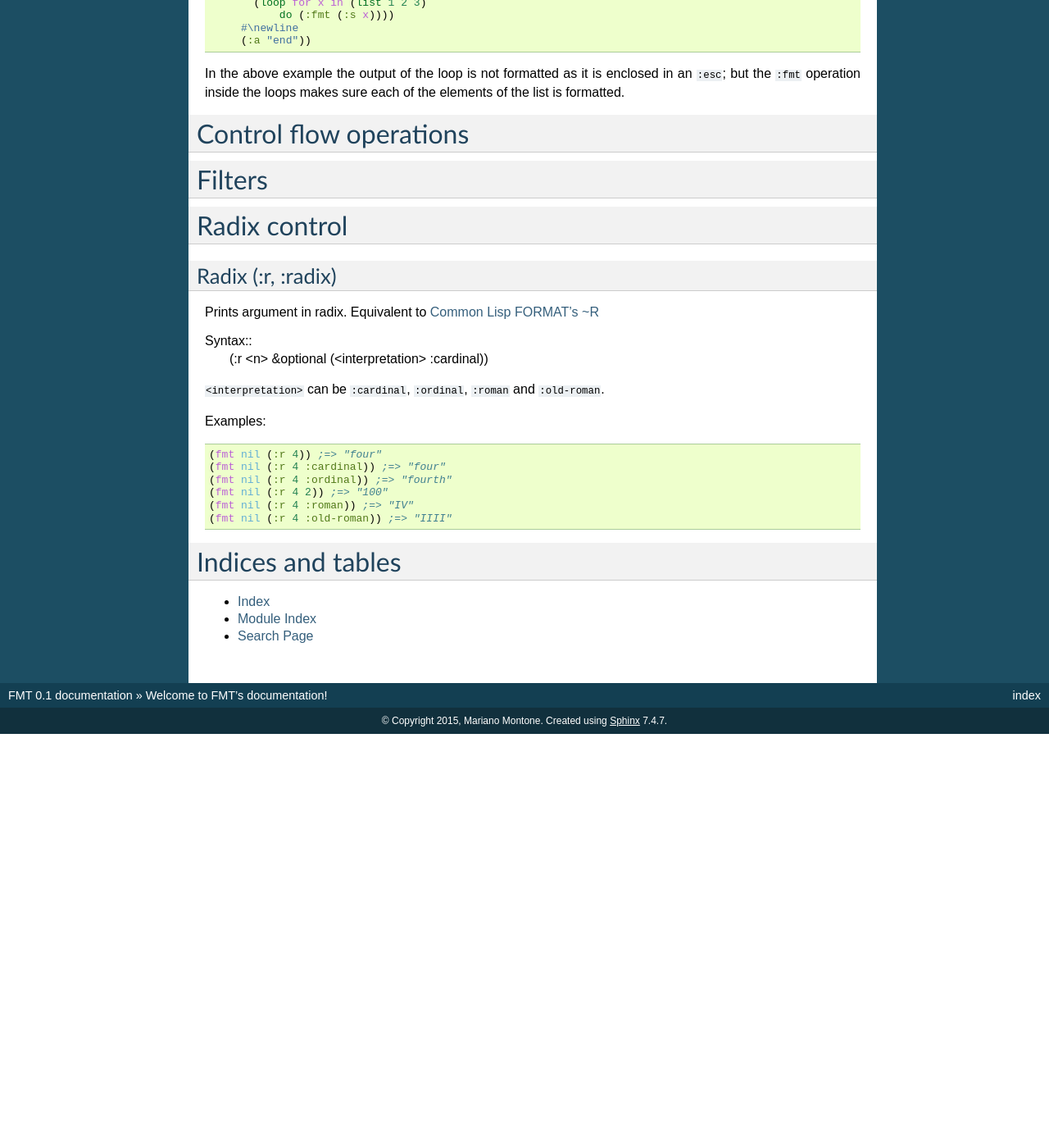
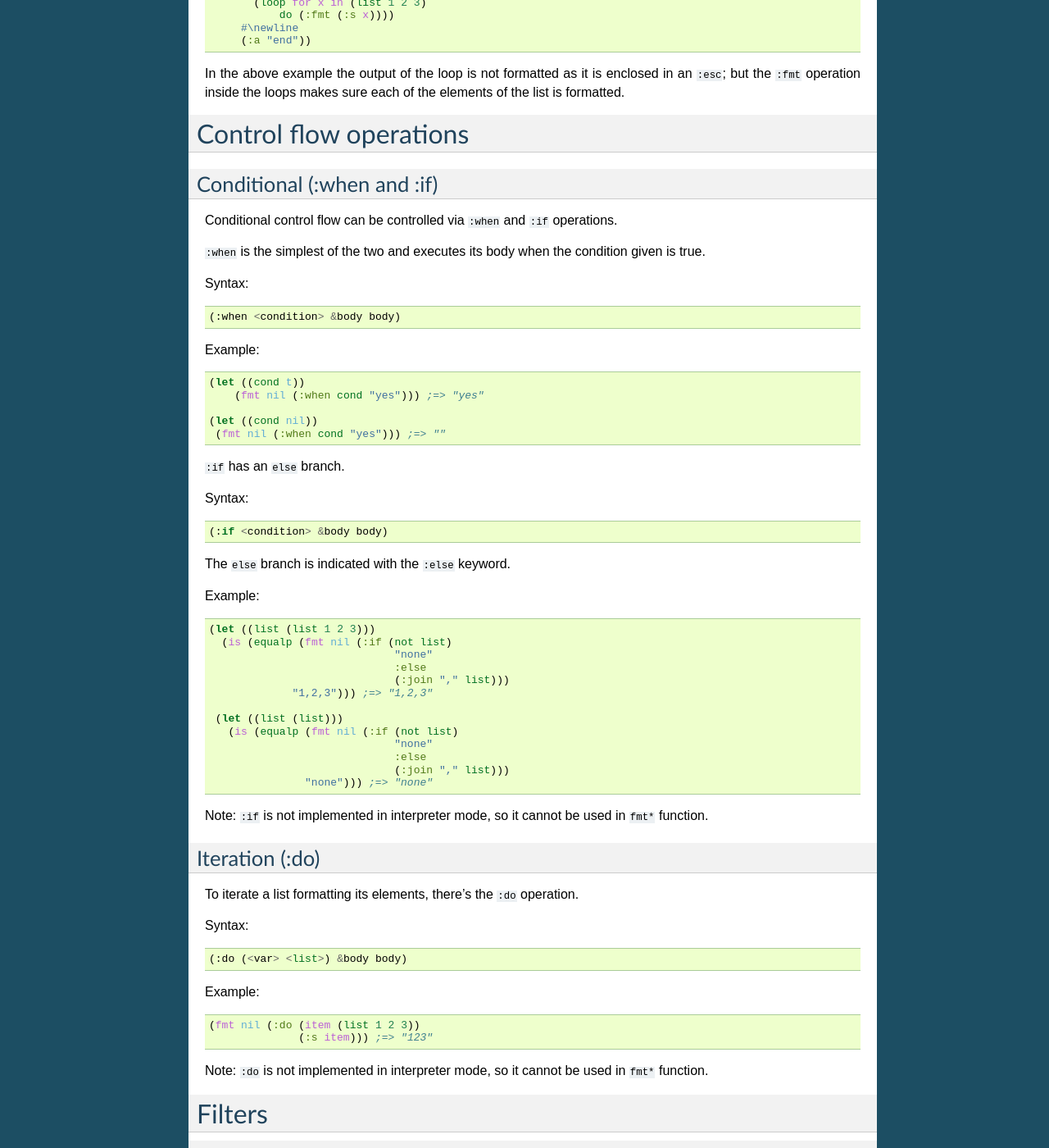
Before and after one commit to mmontone/fmt, a Sphinx documentation site: the page built from doc/source/index.rst, in a window 1280 px wide and 1400 px high, scrolled down 2815 px. Shown: the whole window at 82% size. Built offline with Sphinx 7.4.7, drawn with Linux system fonts in a browser that asks for light colours; before the commit the page ends 3710 px from its top, so only the background shows below that; some of the changed text lies outside the part shown.

Commit message:
Control flow operations documentation

```diff
--- a/doc/source/index.rst
+++ b/doc/source/index.rst
@@ -117,7 +117,7 @@ Special operations:
 ===================
 
 Escaping (:esc and :fmt)
----------------
+------------------------
 
 Use the ``:esc`` directive for disabling formatting in a particular place.
 
@@ -159,6 +159,74 @@ In the above example the output of the loop is not formatted as it is enclosed i
 Control flow operations
 =======================
 
+Conditional (:when and :if)
+---------------------------
+
+Conditional control flow can be controlled via ``:when`` and ``:if`` operations.
+
+``:when`` is the simplest of the two and executes its body when the condition given is true.
+
+Syntax::
+
+  (:when <condition> &body body)
+
+Example:
+
+.. code-block:: common-lisp
+
+   (let ((cond t))
+       (fmt nil (:when cond "yes"))) ;=> "yes"
+
+   (let ((cond nil))
+    (fmt nil (:when cond "yes"))) ;=> ""
+
+``:if`` has an ``else`` branch.
+
+Syntax::
+
+  (:if <condition> &body body)
+
+The ``else`` branch is indicated with the ``:else`` keyword.
+
+Example:
+
+.. code-block:: common-lisp
+
+   (let ((list (list 1 2 3)))
+     (is (equalp (fmt nil (:if (not list)
+ 	 		        "none"
+			        :else
+			        (:join "," list)))
+		"1,2,3"))) ;=> "1,2,3"
+
+    (let ((list (list)))
+      (is (equalp (fmt nil (:if (not list)
+			        "none"
+			        :else
+			        (:join "," list)))
+		  "none"))) ;=> "none"
+
+Note: ``:if`` is not implemented in interpreter mode, so it cannot be used in ``fmt*`` function.
+
+
+Iteration (:do)
+---------------
+
+To iterate a list formatting its elements, there's the ``:do`` operation.
+
+Syntax::
+
+  (:do (<var> <list>) &body body)
+
+Example:
+
+.. code-block:: common-lisp
+
+    (fmt nil (:do (item (list 1 2 3))
+                  (:s item))) ;=> "123"
+
+Note: ``:do`` is not implemented in interpreter mode, so it cannot be used in ``fmt*`` function.
+
 Filters
 =======
 
@@ -186,6 +254,15 @@ Examples:
    (fmt nil (:r 4 :roman)) ;=> "IV"
    (fmt nil (:r 4 :old-roman)) ;=> "IIII"
 
+Extending FMT
+=============
+
+Custom operations definition
+----------------------------
+
+Custom filters definition
+-------------------------
+
 Indices and tables
 ==================
 
```
Also changed, not shown: other parts of doc/source/index.rst (+2 -2 lines).
